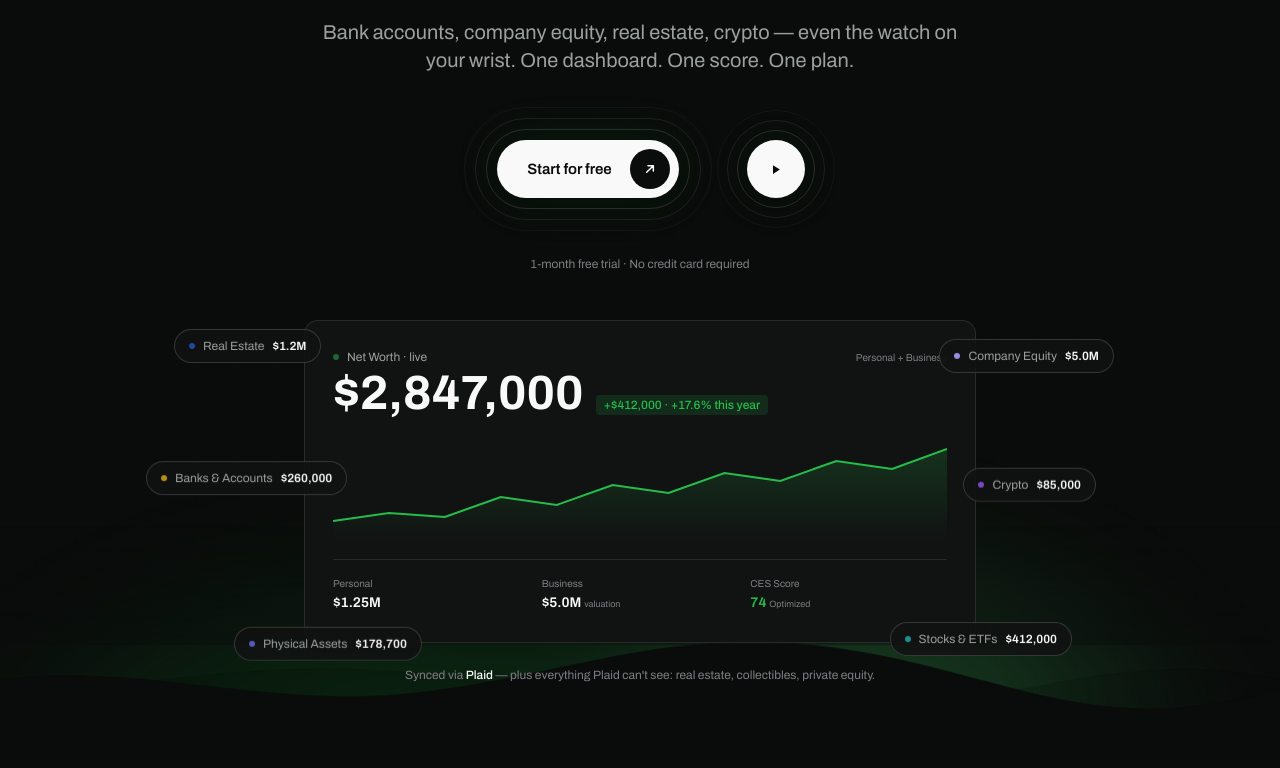
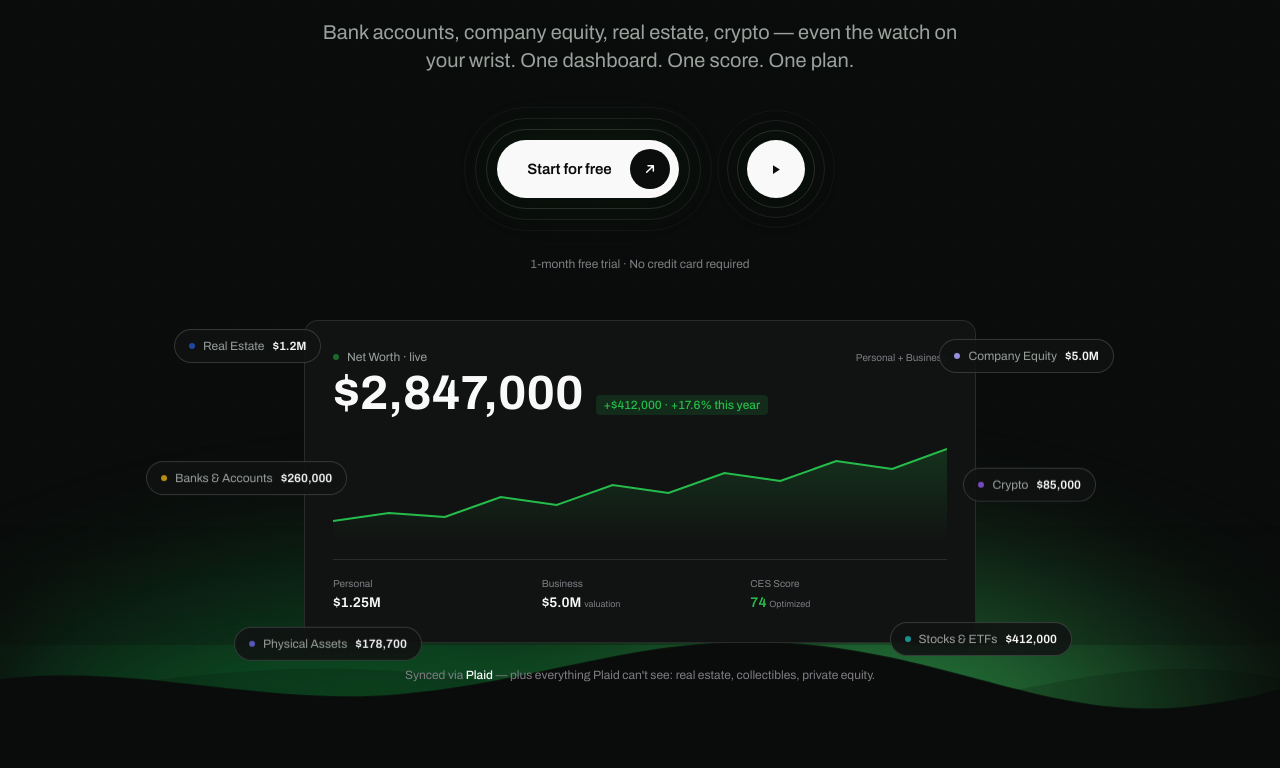
Before and after one commit to sebastien3020/iomi-landing, a plain HTML site: page prototype.html in a window 1280 px wide. Shown: the part 352-1120 px from the top of the page. Drawn offline with nearby package versions, Linux system fonts and the light colour scheme.

Commit message:
hero: brighten green aurora nebula so wave silhouette reads like reference (opacities .42-.68, lighter blend)

```diff
--- a/prototype.html
+++ b/prototype.html
@@ -226,7 +226,7 @@ tr:last-child .cmp-iomi{border-bottom:1px solid rgba(38,188,75,.22);border-radiu
 .hw2{animation:hwB 21s ease-in-out infinite alternate}
 @keyframes hwA{from{transform:translateX(-1.5%) translateY(0)}to{transform:translateX(1.5%) translateY(3px)}}
 @keyframes hwB{from{transform:translateX(1%) translateY(2px)}to{transform:translateX(-1%) translateY(-2px)}}
-.hw-blend{position:absolute;left:0;right:0;bottom:120px;height:120px;background:linear-gradient(180deg,transparent,rgba(10,12,11,.45))}
+.hw-blend{position:absolute;left:0;right:0;bottom:120px;height:120px;background:linear-gradient(180deg,transparent,rgba(10,12,11,.25))}
 @media (max-width:1024px){.hero-wave{height:110px}.hw-blend{bottom:80px;height:90px}
   @keyframes hwA{from{transform:translateX(-1.1%) translateY(0)}to{transform:translateX(1.1%) translateY(2px)}}}
 @media (max-width:640px){.hero-wave{height:72px}.hw-blend{bottom:50px;height:60px}}
@@ -248,7 +248,7 @@ tr:last-child .cmp-iomi{border-bottom:1px solid rgba(38,188,75,.22);border-radiu
 <section id="hero" class="relative min-h-screen flex flex-col px-5 text-center overflow-hidden">
   <div class="absolute inset-0 bg-[radial-gradient(ellipse_60%_45%_at_center_top,_#26BC4B12_0%,_transparent_60%)] pointer-events-none"></div>
   <div class="absolute inset-0 opacity-[0.015] pointer-events-none" style="background-image:repeating-linear-gradient(0deg,transparent,transparent 39px,#26BC4B 40px),repeating-linear-gradient(90deg,transparent,transparent 39px,#26BC4B 40px)"></div>
-  <div class="absolute inset-x-0 bottom-0 pointer-events-none" style="height:78vh;background:radial-gradient(42% 55% at 68% 95%,rgba(66,220,104,.26),transparent 65%),radial-gradient(48% 60% at 28% 105%,rgba(1,148,38,.22),transparent 70%),radial-gradient(85% 85% at 50% 125%,rgba(38,188,75,.16),transparent 75%);filter:blur(48px)"></div>
+  <div class="absolute inset-x-0 bottom-0 pointer-events-none" style="height:82vh;background:radial-gradient(46% 58% at 70% 102%,rgba(66,220,104,.68),transparent 68%),radial-gradient(55% 62% at 26% 108%,rgba(10,170,70,.55),transparent 72%),radial-gradient(95% 90% at 50% 128%,rgba(38,188,75,.42),transparent 80%);filter:blur(52px)"></div>
   <div class="flex flex-col items-center max-w-4xl mx-auto relative z-10 pt-32 sm:pt-36 pb-12">
     <div class="hero-in inline-flex items-center gap-2 mb-6 text-sm text-td border border-bord rounded-full px-4 py-1.5 bg-el1/50" style="--hd:0s"><span class="w-1.5 h-1.5 rounded-full bg-brand animate-pulse"></span> Built for founders, operators &amp; modern wealth builders</div>
     <h1 class="hero-in text-5xl sm:text-7xl font-bold leading-[1.08] tracking-tight mb-6" style="--hd:.08s">Wealth intelligence<br /><span class="hdim">made for how you build</span></h1>
```
